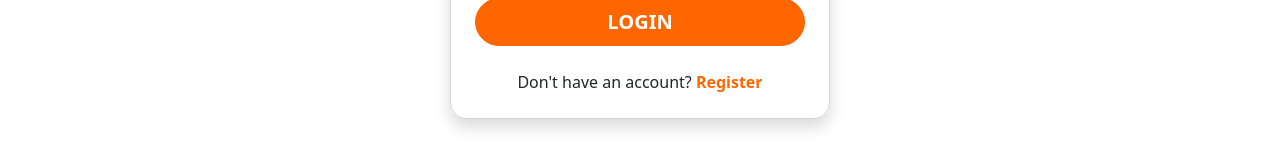
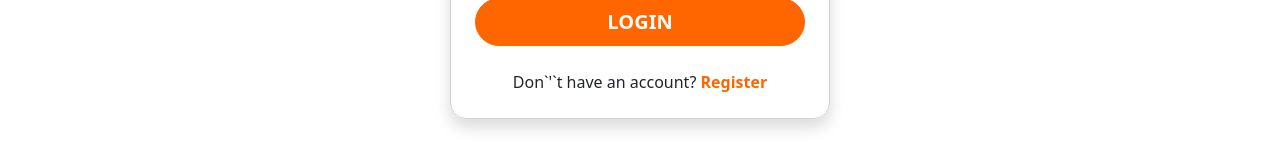
Before and after one commit to FabioGilardi/CapstoneFe, a React (Vite) app: page /login in a window 1280 px wide. Shown: the part 396-556 px from the top of the page. Built offline with nearby package versions, Linux system fonts and the light colour scheme.

Commit message:
loginPage don't fixed

```diff
--- a/src/components/LoginPage.jsx
+++ b/src/components/LoginPage.jsx
@@ -74,7 +74,7 @@ const LoginPage = () => {
               LOGIN
             </Button>
             <p className="mb-0 mt-4 text-center">
-              Don't have an account?{" "}
+              Don`&apos;`t have an account?{" "}
               <Link className="text-decoration-none" to="/register">
                 <span className="text-primary fw-bold hoverable">Register</span>
               </Link>
```
